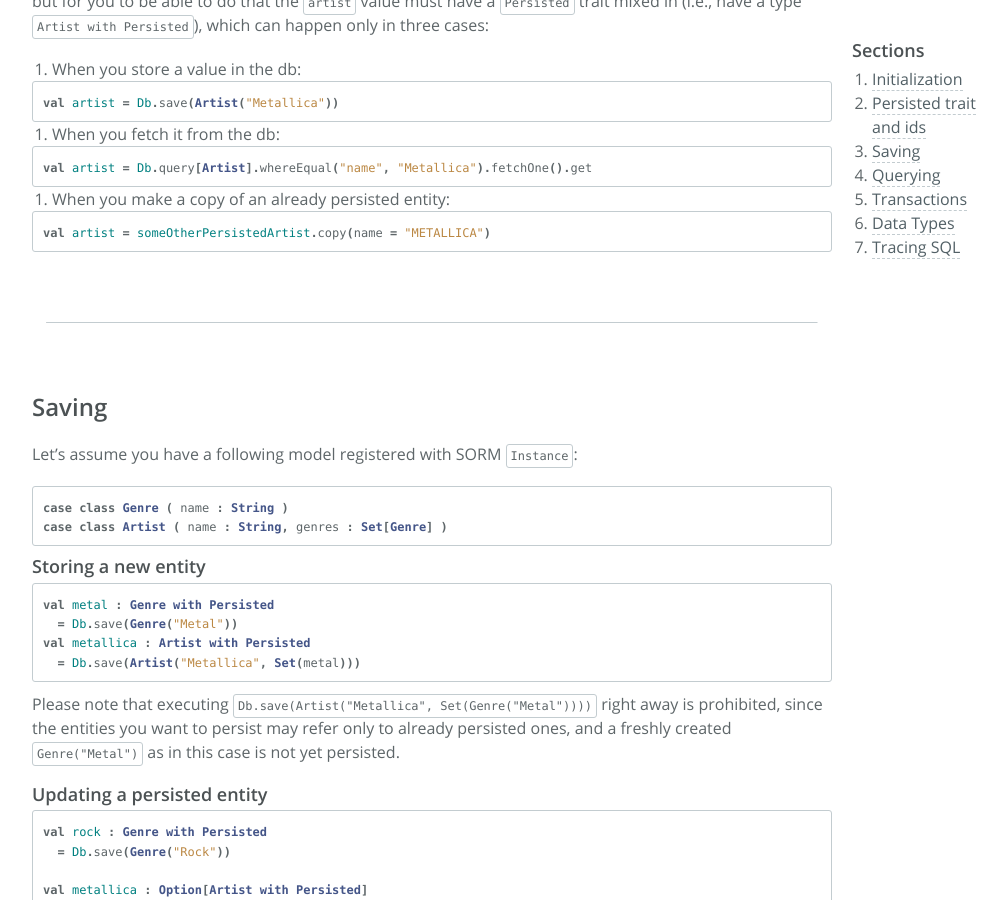
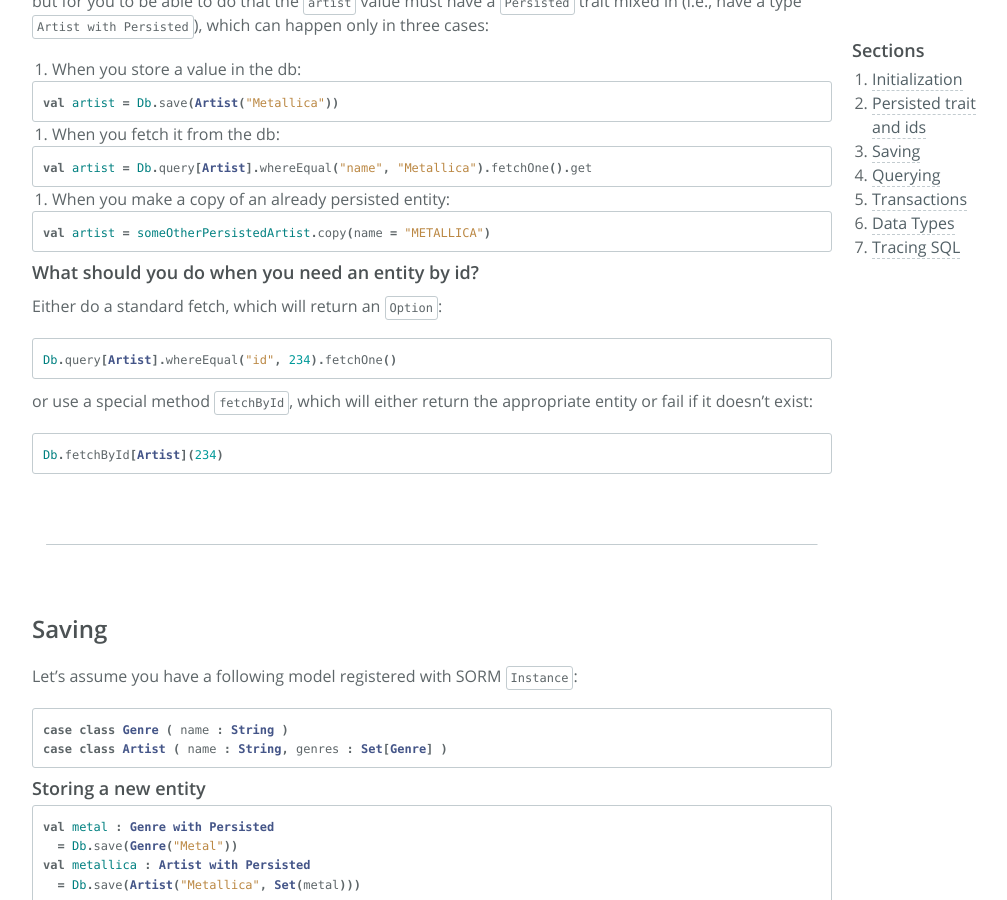
Before and after one commit to sorm/sorm.github.com, a Jekyll site: the page built from Documentation.md, in a window 1280 px wide and 900 px high, scrolled down 2820 px. Shown: the whole window, without its empty margins (208-1215 px from the left). Built offline with Jekyll 4.4.1, drawn with Linux system fonts in a browser that asks for light colours; nearby versions of some CDN libraries; comment, search, counter and statistics services are not loaded.

Commit message:
fetchById

```diff
--- a/Documentation.md
+++ b/Documentation.md
@@ -137,6 +137,16 @@ val artist = Db.query[Artist].whereEqual("name", "Metallica").fetchOne().get
 val artist = someOtherPersistedArtist.copy(name = "METALLICA")
 {% endhighlight %}
 
+### What should you do when you need an entity by id?
+
+Either do a standard fetch, which will return an `Option`:
+{% highlight scala %}
+Db.query[Artist].whereEqual("id", 234).fetchOne()
+{% endhighlight %}
+or use a special method `fetchById`, which will either return the appropriate entity or fail if it doesn't exist:
+{% highlight scala %}
+Db.fetchById[Artist](234)
+{% endhighlight %}
 
 ---
 
```
